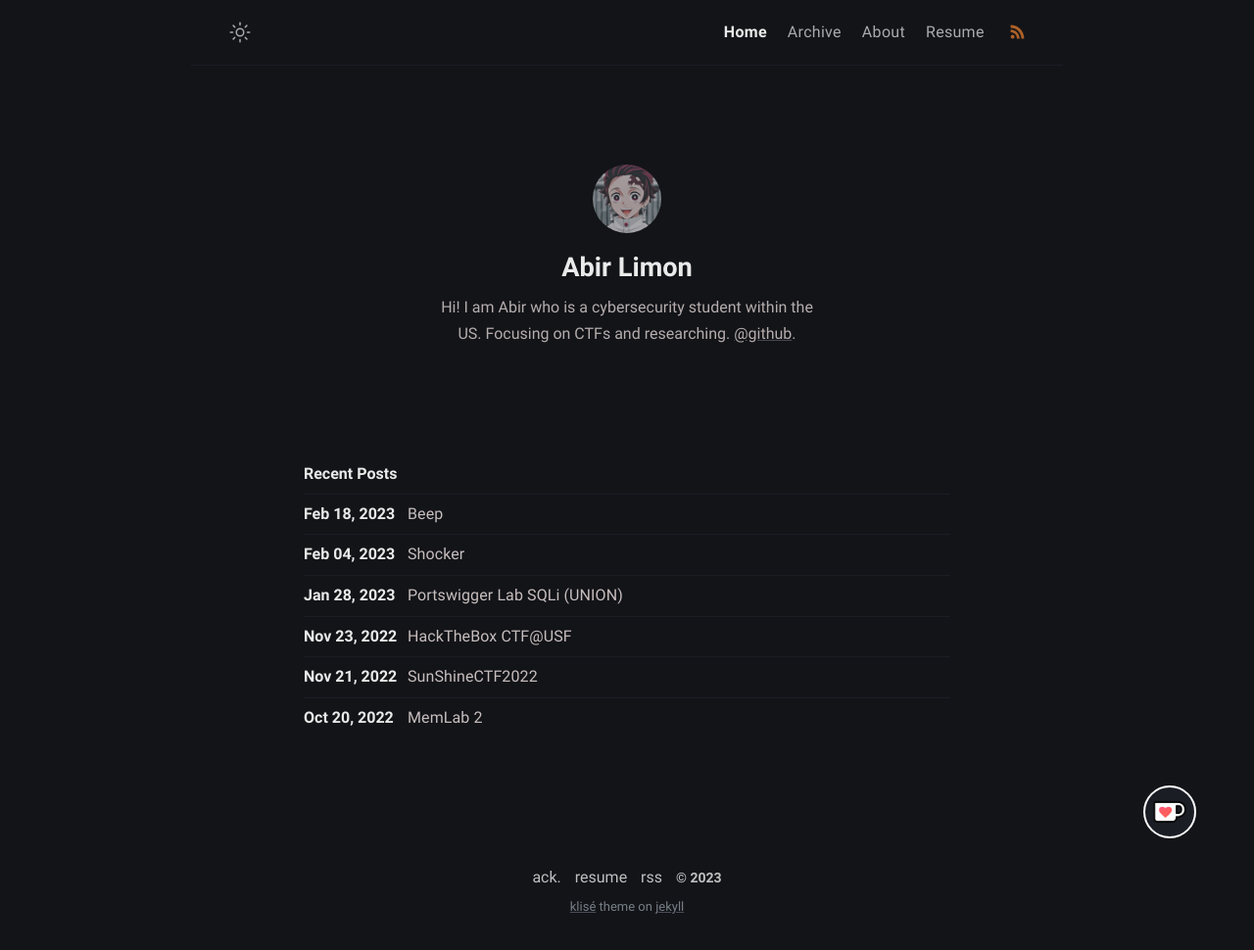
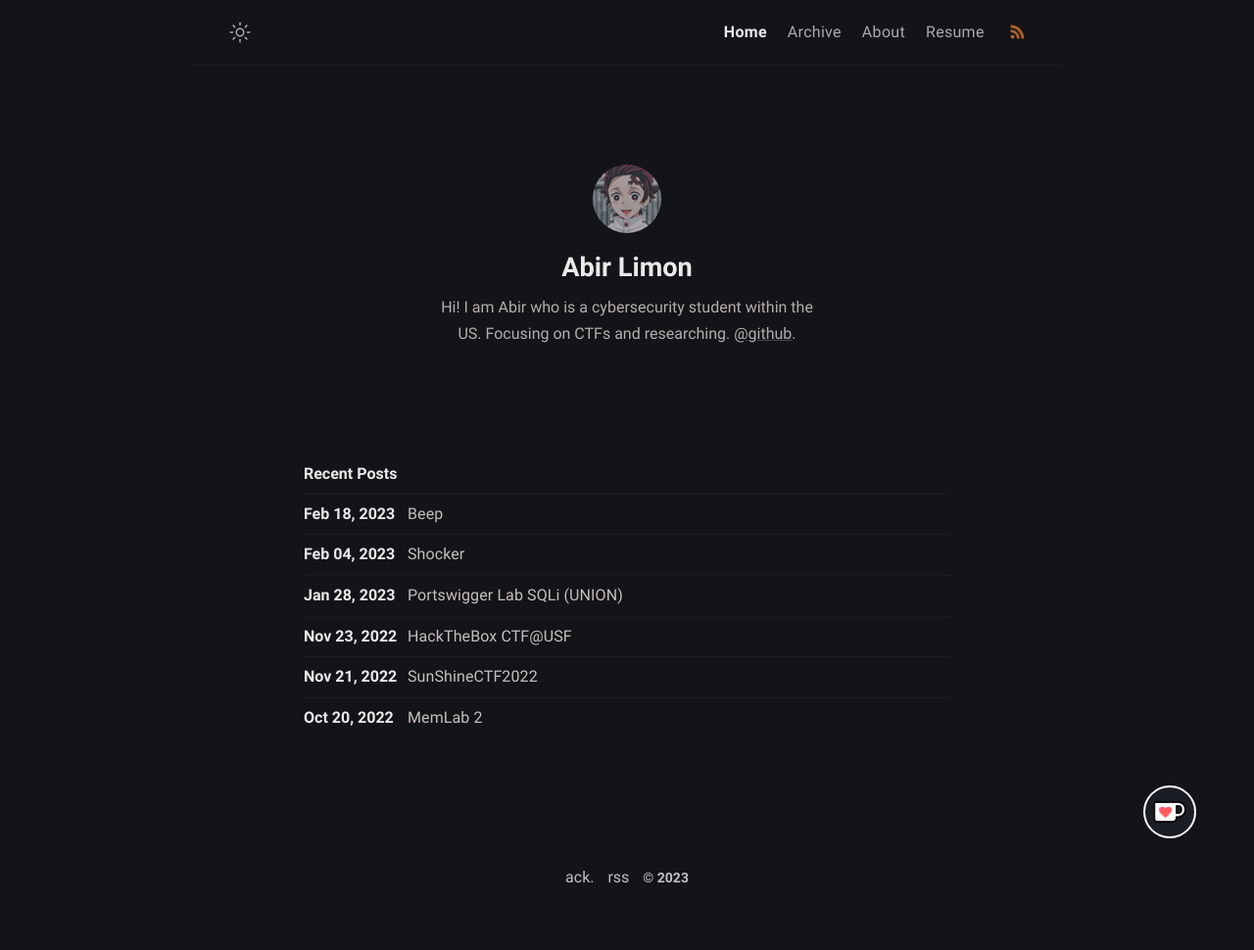
Before and after one commit to limon768/limon768.github.io, a Jekyll site: the page built from index.md, in a window 1280 px wide. Shown: the whole page at 98% size. Built offline with Jekyll 4.4.1, drawn with Linux system fonts in a browser that asks for light colours; after the commit the page ends 943 px from its top, so only the background shows below that.

Commit message:
Removed Copyright stuffs

```diff
--- a/_includes/footer.html
+++ b/_includes/footer.html
@@ -1,21 +1,7 @@
 <footer class="footer">
   <a class="footer_item" href="/thanks">ack.</a>
-  <a class="footer_item" href="javascript::void(0)">resume</a>
   <a class="footer_item" href="/feed.xml">rss</a>
   <span class="footer_item">&copy; {{ site.time | date: "%Y" }}</span>
-  <small class="footer_copyright">
-    <!-- Klisé Theme: https://github.com/piharpi/jekyll-klise -->
-    <a
-      href="https://github.com/piharpi/jekyll-klise"
-      target="_blank"
-      rel="noreferrer noopener"
-      >klisé</a
-    >
-    theme on
-    <a href="https://jekyllrb.com" target="_blank" rel="noreferrer noopener"
-      >jekyll</a
-    >
-  </small>
 </footer>
 <script src="/assets/js/main.js" defer="defer"></script>
 
```
